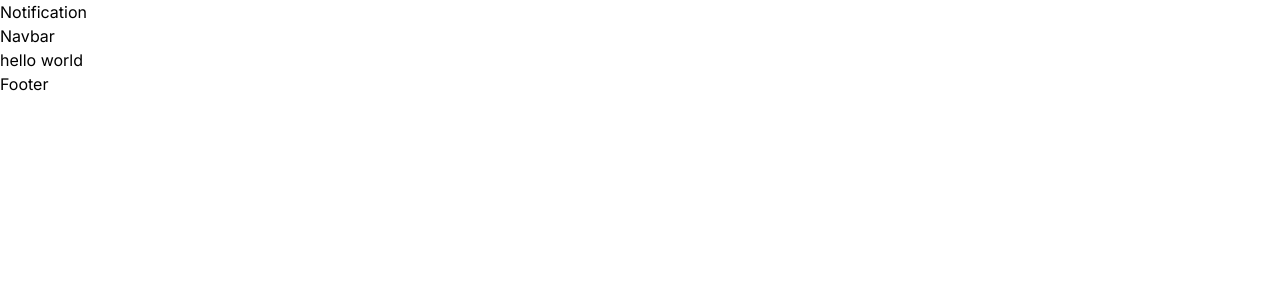
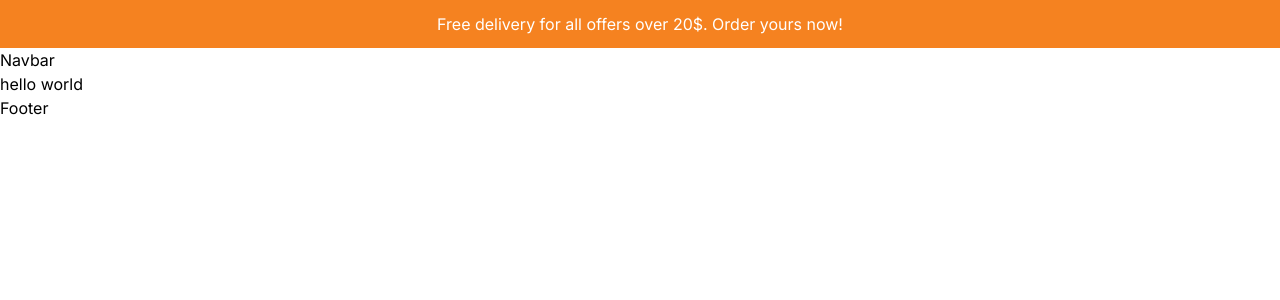
Before and after one commit to FlorentinaDili7/restaurant, a Next.js app: page / in a window 1280 px wide. Shown: the top 300 px of the page. Built offline with nearby package versions, Linux system fonts and the light colour scheme.

Commit message:
Notification added

```diff
--- /dev/null
+++ b/src/app/components/Menu.tsx
@@ -0,0 +1,9 @@
+import React from 'react'
+
+const Menu = () => {
+    return (
+        <div>Menu</div>
+    )
+}
+
+export default Menu
--- a/src/app/components/Notification.tsx
+++ b/src/app/components/Notification.tsx
@@ -2,7 +2,9 @@ import React from 'react'
 
 const Notification = () => {
     return (
-        <div>Notification</div>
+        <div className='h-12 bg-portokall px-4 flex items-center justify-center text-center text-white text-sm md:text-base cursor-pointer'>
+            Free delivery for all offers over 20$. Order yours now!
+        </div>
     )
 }
 
--- a/tailwind.config.ts
+++ b/tailwind.config.ts
@@ -14,6 +14,12 @@ const config: Config = {
           'conic-gradient(from 180deg at 50% 50%, var(--tw-gradient-stops))',
       },
     },
+    colors: {
+      'kaltert': '#67CEF6',
+      'portokall': '#F58220',
+      'hiri': '#2F2F2F',
+      'white': '#FFFFFF'
+    }
   },
   plugins: [],
 }
```
Also changed, not shown: 1 other file (tests, documents, lock files or other folders).
